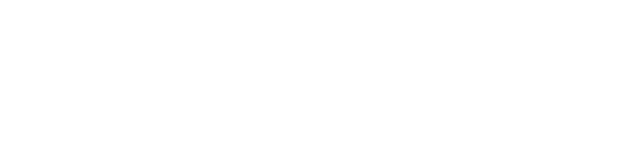
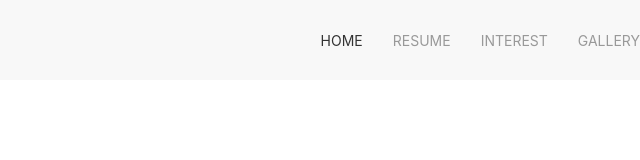
Before and after one commit to Yuzhuoran/Yuzhuoran.github.io, a plain HTML site: page index.html in a window 1280 px wide. Shown: the whole page, without its empty margins (640-1280 px from the left). Drawn offline with nearby package versions, Linux system fonts and the light colour scheme.

Commit message:
add uikit

```diff
--- a/index.html
+++ b/index.html
@@ -1,6 +1,24 @@
 <!DOCTYPE html>
 <html>
     <head>
+    <link rel="stylesheet" href="https://cdnjs.cloudflare.com/ajax/libs/uikit/3.0.0-rc.9/css/uikit.min.css" />
+
+    <!-- UIkit JS -->
+    <script src="https://cdnjs.cloudflare.com/ajax/libs/uikit/3.0.0-rc.9/js/uikit.min.js"></script>
+    <script src="https://cdnjs.cloudflare.com/ajax/libs/uikit/3.0.0-rc.9/js/uikit-icons.min.js"></script>
         <title>Zhuoran Yu web page</title>
     </head>
+    <body>
+<nav class="uk-navbar-container" uk-navbar>
+    <div class="uk-navbar-right">
+        <ul class="uk-navbar-nav">
+            <li class="uk-active"><a href="#">Home</a></li>
+            <li><a href="#">Resume</a></li>
+            <li><a href="#">Interest</a></li>
+            <li><a href="#">Gallery</a></li>
+        </ul>
+
+    </div>
+</nav>
+    </body>
 </html>
```
Also changed, not shown: 1 other file.
